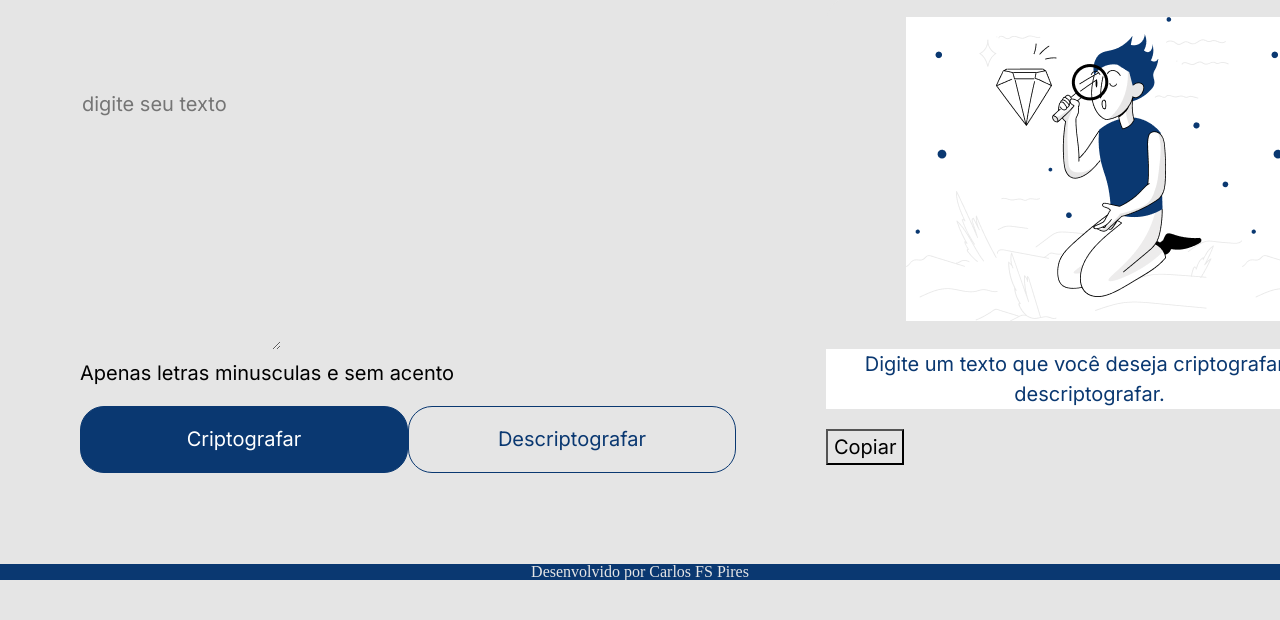
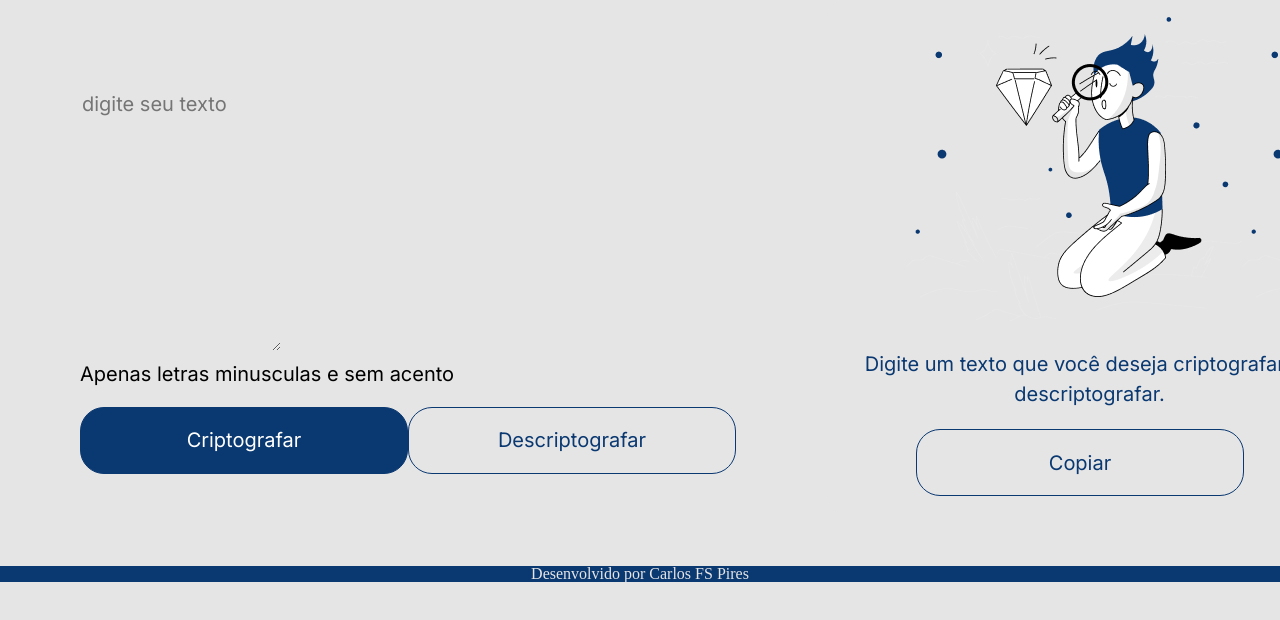
Before and after one commit to carlosfonsecasy/codificador, a plain HTML site: page index.html in a window 1280 px wide. Shown: the part 112-732 px from the top of the page. Drawn offline with Linux system fonts and the light colour scheme.

Commit message:
aceto das cores de background do .text e p

```diff
--- a/style.css
+++ b/style.css
@@ -60,7 +60,7 @@ main {
 
 }
 .txt{
-    background: white;
+    background: #E5E5E5;
     border: none;
     background-image: url(./imagem/desenho.png);
     margin-left: 80px;
@@ -94,6 +94,18 @@ main {
     height:67px ;
     width: 328px;
 }
+.copiar{
+    background-color:#E5E5E5 ;
+    border:1px solid #0A3871  ;
+    border-radius: 24px;
+    color :#0A3871;
+    cursor: pointer;
+    height:67px ;
+    width: 328px;
+    margin-left: 90px;
+    margin-bottom: 20px;
+}
+
 .btn-copiar{
     background-color:#E5E5E5 ;
     border:1px solid #0A3871  ;
@@ -106,9 +118,10 @@ main {
     margin-bottom: 20px;
 
 }
+
  p{
     text-align: center;
-    background: white;
+    background: #E5E5E5;
     margin-top: 20px;
     margin-bottom: 20px;
 
```
